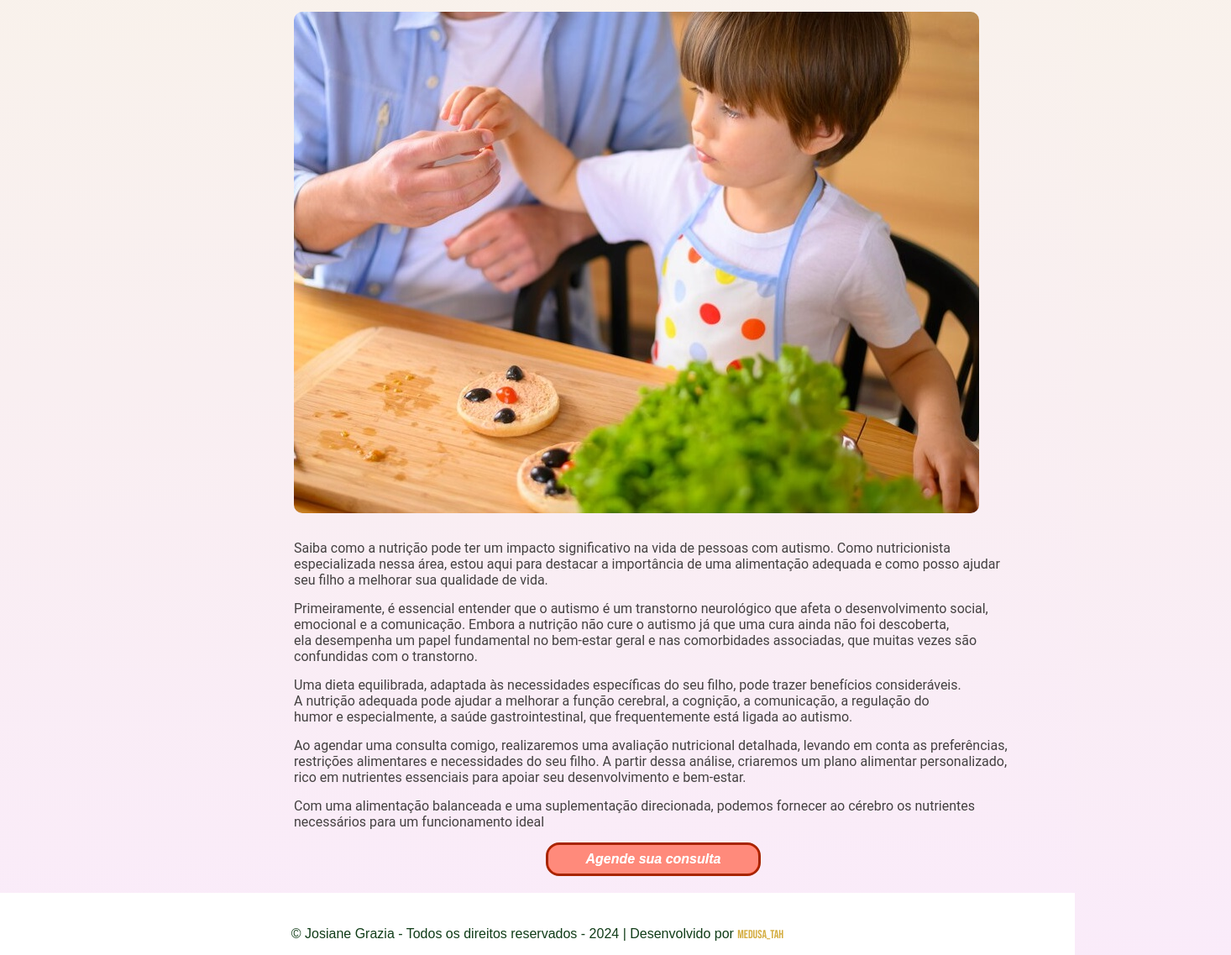
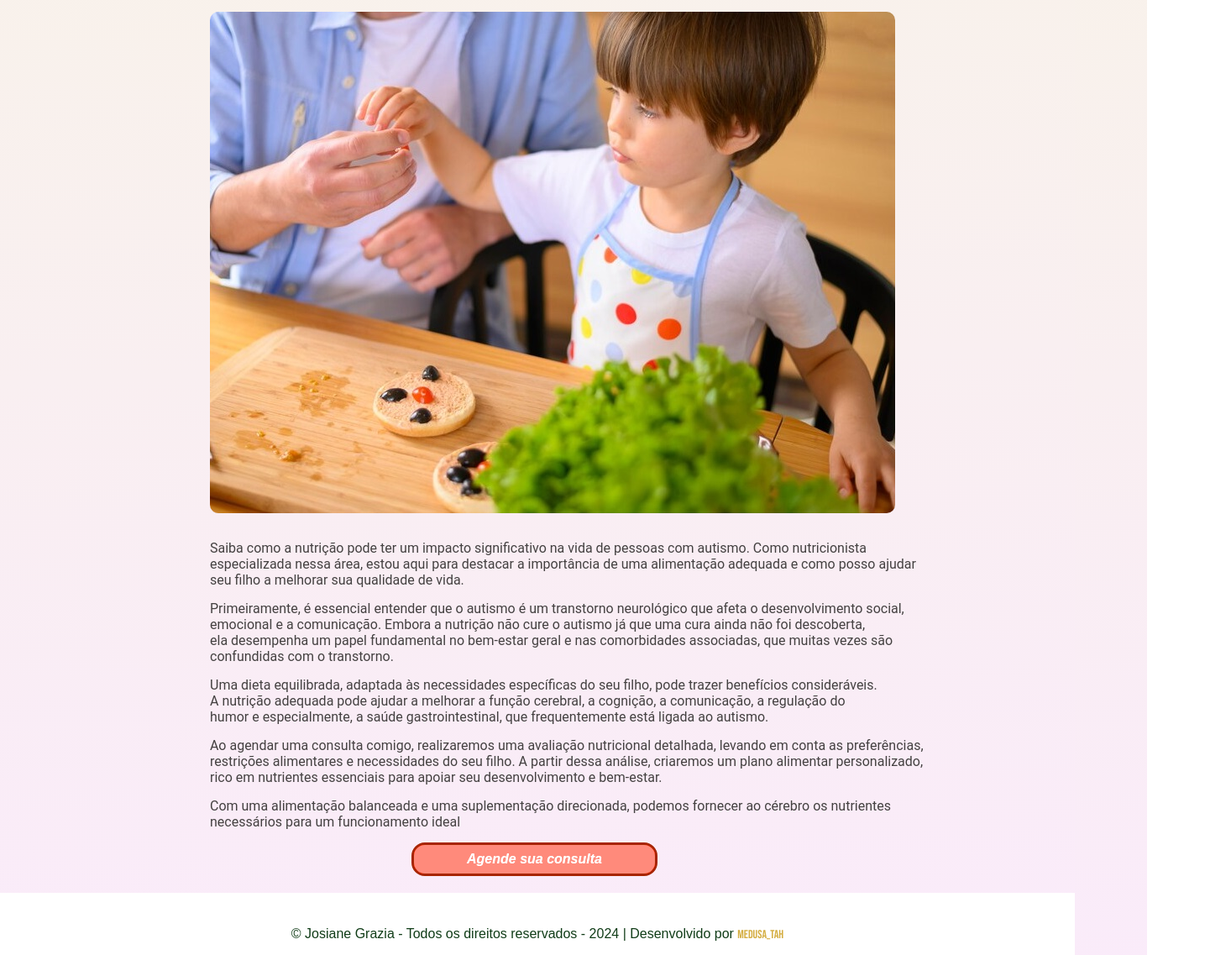
Before and after one commit to meu-site-oficial-projeto/www.josianegrazia_autismo_e_alimentacao, a plain HTML site: page index.html in a window 1280 px wide. Shown: the part 273-1410 px from the top of the page at 84% size, 1466 px wide, since content can reach past the window. Drawn offline with Linux system fonts and the light colour scheme; a web font is replaced by a local one.

Commit message:
Update index.css

```diff
--- a/index.css
+++ b/index.css
@@ -9,8 +9,6 @@
     body {
 
     background: linear-gradient(178deg, rgb(248, 243, 232) 0%, rgb(250, 235, 250) 100%);
-    overflow-y:scroll;
-    overflow-x:hidden;
 }
 
 
@@ -82,7 +80,7 @@
     .imagen img {
         max-width: 1300px; /* Asegura que la imagen no se desborde */
         max-height: 100%; /* Asegura que la imagen no se desborde */
-        margin-left: 350px;
+         margin-left: 250px;
         margin-right:300px ;
         border-radius: 10px;
     }
@@ -109,7 +107,7 @@
 
         .text p{
             text-align:justify;
-            margin-left:350px;
+            margin-left:250px;
             font-family: "Roboto", sans-serif;
             color: rgb(68, 65, 65);
             font-size: 16px;
@@ -123,7 +121,10 @@
             font-weight: normal;
         }
 
-
+          .botao {
+            margin-right: -25px;
+            margin-left: -160px;
+        }
 
         button {
             padding-bottom: 20px;
```
